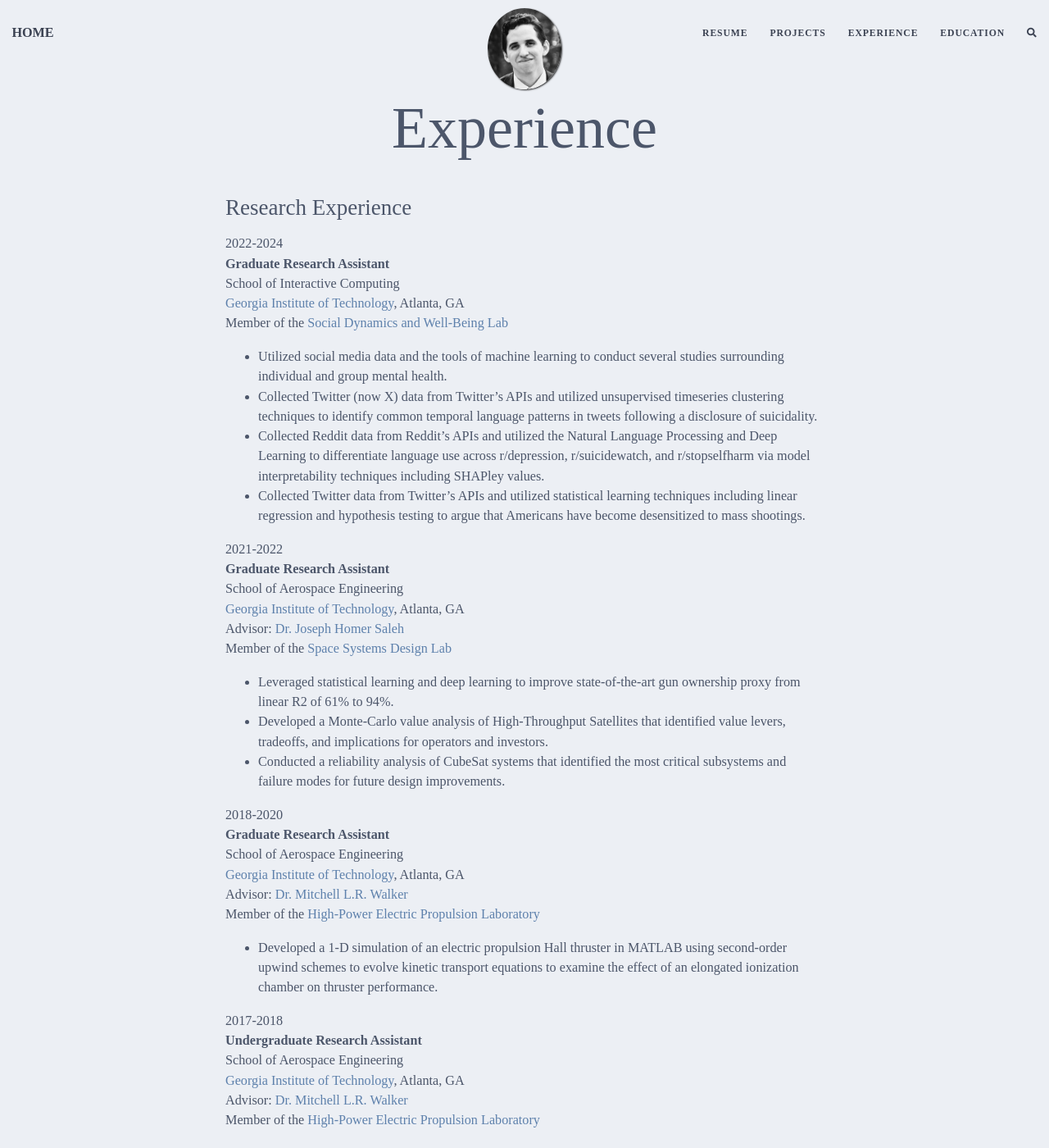
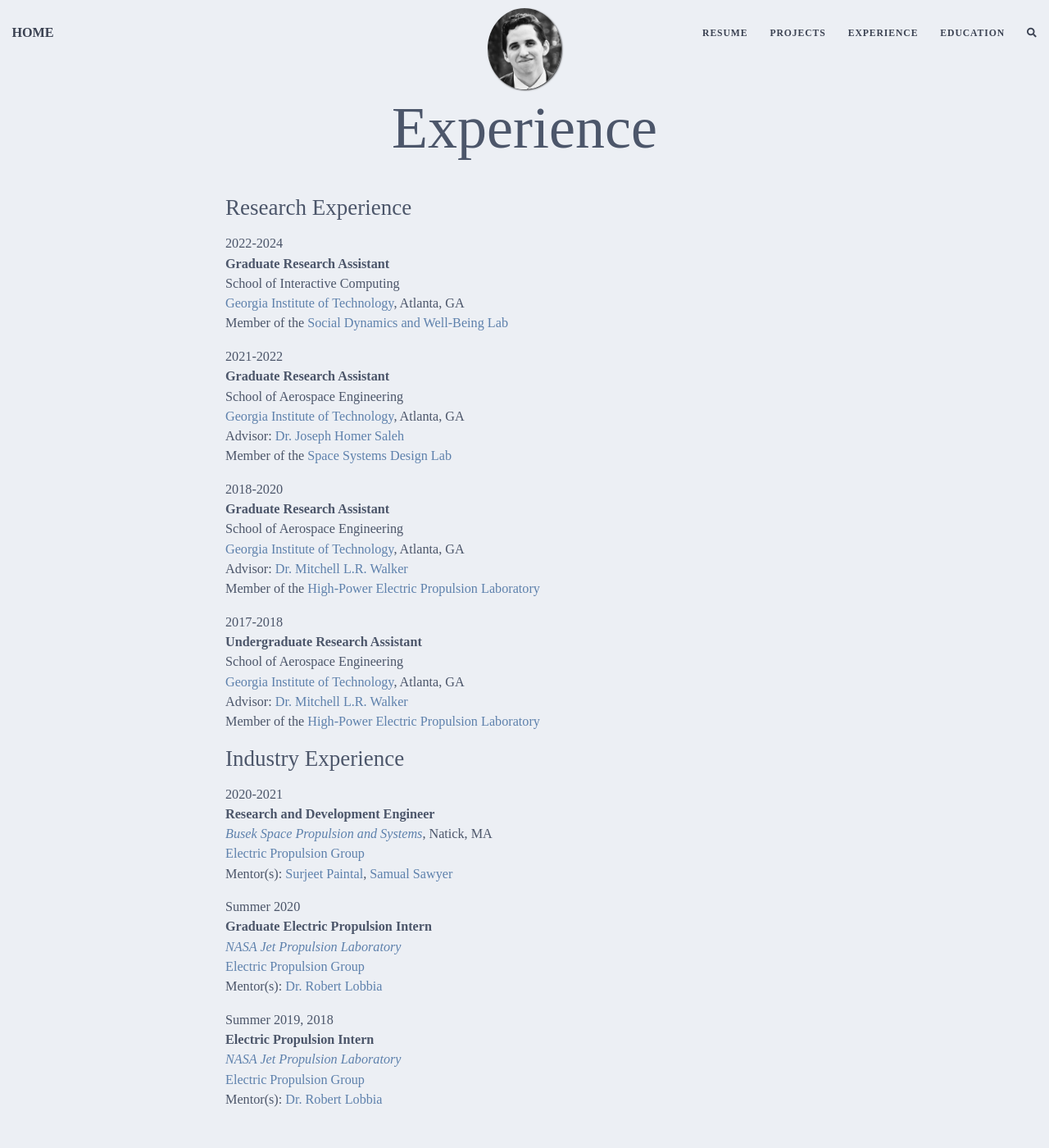
Before and after one commit to dbgomez94/dbgomez94.github.io, a Jekyll site: the page built from pages/experience.md, in a window 1280 px wide and 1400 px high. Shown: the whole window at 82% size. Built offline with Jekyll 4.4.1, drawn with Linux system fonts in a browser that asks for light colours; nearby versions of some CDN libraries; comment, search, counter and statistics services are not loaded; some of the changed text lies outside the part shown.

Commit message:
cleaned up experience

```diff
--- a/pages/experience.md
+++ b/pages/experience.md
@@ -5,16 +5,11 @@
 
 
 ## Research Experience
-
 2022-2024 \
 **Graduate Research Assistant** \
 School of Interactive Computing \
 [Georgia Institute of Technology](https://www.gatech.edu/), Atlanta, GA \
 Member of the [Social Dynamics and Well-Being Lab](https://socweb.cc.gatech.edu/)
-- Utilized social media data and the tools of machine learning to conduct several studies surrounding individual and group mental health.
-- Collected Twitter (now X) data from Twitter's APIs and utilized unsupervised timeseries clustering techniques to identify common temporal language patterns in tweets following a disclosure of suicidality.
-- Collected Reddit data from Reddit's APIs and utilized the Natural Language Processing and Deep Learning to differentiate language use across r/depression, r/suicidewatch, and r/stopselfharm via model interpretability techniques including SHAPley values.
-- Collected Twitter data from Twitter's APIs and utilized statistical learning techniques including linear regression and hypothesis testing to argue that Americans have become desensitized to mass shootings.
 
 2021-2022 \
 **Graduate Research Assistant** \
@@ -22,9 +17,6 @@
 [Georgia Institute of Technology](https://www.gatech.edu/), Atlanta, GA \
 Advisor: [Dr. Joseph Homer Saleh](https://www.linkedin.com/in/joseph-homer-saleh-8b8773119/) \
 Member of the [Space Systems Design Lab](https://ssdl.gatech.edu/)
-- Leveraged statistical learning and deep learning to improve state-of-the-art gun ownership proxy from linear R2 of 61% to 94%.
-- Developed a Monte-Carlo value analysis of High-Throughput Satellites that identified value levers, tradeoffs, and implications for operators and investors.
-- Conducted a reliability analysis of CubeSat systems that identified the most critical subsystems and failure modes for future design improvements.
 
 2018-2020 \
 **Graduate Research Assistant** \
@@ -32,7 +24,6 @@
 [Georgia Institute of Technology](https://www.gatech.edu/), Atlanta, GA \
 Advisor: [Dr. Mitchell L.R. Walker](https://mwalker.gatech.edu/) \
 Member of the [High-Power Electric Propulsion Laboratory](https://hpepl.ae.gatech.edu/)
-- Developed a 1-D simulation of an electric propulsion Hall thruster in MATLAB using second-order upwind schemes to evolve kinetic transport equations to examine the effect of an elongated ionization chamber on thruster performance.
 
 2017-2018 \
 **Undergraduate Research Assistant** \
@@ -40,32 +31,22 @@
 [Georgia Institute of Technology](https://www.gatech.edu/), Atlanta, GA \
 Advisor: [Dr. Mitchell L.R. Walker](https://mwalker.gatech.edu/) \
 Member of the [High-Power Electric Propulsion Laboratory](https://hpepl.ae.gatech.edu/)
-- Utilized LabVIEW to develop an automated mass flow calibration system for electric propulsion testing incorporating both digital and analog devices.
-
 
 ## Industry Experience
-
 2020-2021 \
 **Research and Development Engineer** \
 [*Busek Space Propulsion and Systems*](https://www.busek.com/), Natick, MA \
 [Electric Propulsion Group](https://www.busek.com/) \
 Mentor(s): [Surjeet Paintal](https://www.linkedin.com/in/surjeet-paintal-5bba6a/), [Samual Sawyer](https://www.linkedin.com/in/samuel-sawyer-b8ab69a4/)
-- Performed tests, experiments, and data analyses for the qualification of electric propulsion devices.
-- Built LabVIEW applications to automate the acquisition of Hall thruster magnetic field profiles and oscilloscope measurements that reduced acquisition time by 25%.
-- Utilized linear regression and inverse prediction intervals to implement a standardized uncertainty analysis procedure in MATLAB for electric propulsion thrust stands.
 
 Summer 2020 \
 **Graduate Electric Propulsion Intern** \
 [*NASA Jet Propulsion Laboratory*](https://www.jpl.nasa.gov/) \
 [Electric Propulsion Group](https://www.jpl.nasa.gov/go/epl) \
 Mentor(s): [Dr. Robert Lobbia](https://www.linkedin.com/in/lobbia/)
-- Utilized linear regression and inverse prediction intervals to construct a theorectical framework for uncertainty analysis of electric propulsion thrust stands.
-- Conceptualized a modernized design for high-power thrust stands using SolidWorks.
 
 Summer 2019, 2018 \
 **Electric Propulsion Intern** \
 [*NASA Jet Propulsion Laboratory*](https://www.jpl.nasa.gov/) \
 [Electric Propulsion Group](https://www.jpl.nasa.gov/go/epl) \
 Mentor(s): [Dr. Robert Lobbia](https://www.linkedin.com/in/lobbia/)
-- Built a custom LabVIEW application from scratch to automate the control and data acquisition of 20 devices and over 200 channels for laboratory testing of electric propulsion devices.
-- Improved the hardware response time and sampling rate by 1 and 3 orders of magnitude, respectively.
```
